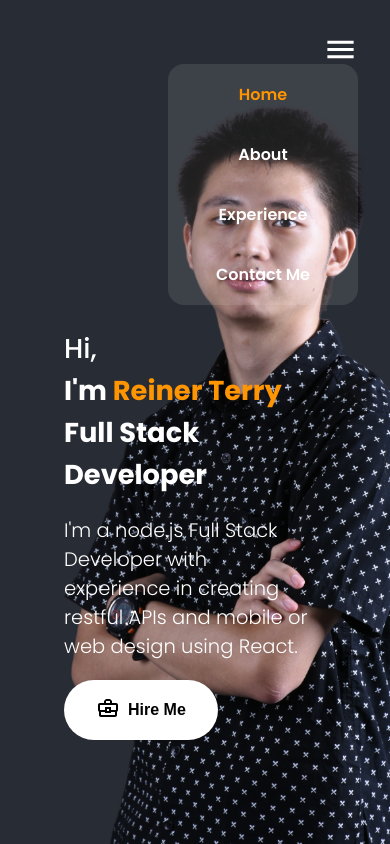
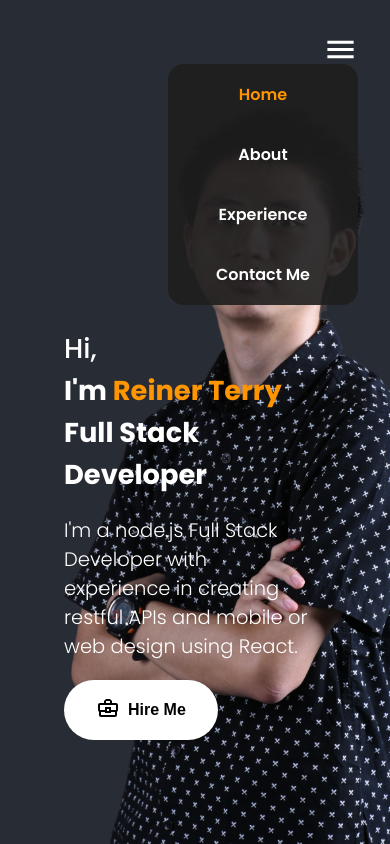
Before and after one commit to Dragorein/portfolio, a React (Create React App) app: page / in a window 390 px wide. Both pictures are taken after a click on the element 340 px from the left and 49 px from the top of the page. Shown: the top 844 px of the page. Built offline with nearby package versions, Linux system fonts and the light colour scheme.

Commit message:
update burger menu

```diff
--- a/src/component/layout/navbar/index.js
+++ b/src/component/layout/navbar/index.js
@@ -78,7 +78,7 @@ const Navbar = () => {
                 fontSize : '1rem',
                 fontWeight : 600,
                 flexDirection : 'column',
-                backgroundColor : colors.transparent,
+                backgroundColor : colors.semiTransparent,
                 borderRadius : '1rem',
                 alignItems : 'center'
             }}>
--- a/src/utilities/colors/index.js
+++ b/src/utilities/colors/index.js
@@ -10,4 +10,5 @@ export const colors = {
     white: '#fff',
     disabled: '#cfcfcf',
     transparent: 'rgba(255,255,255,0.1)',
+    semiTransparent: 'rgba(30,30,30,0.9)',
   };
```
